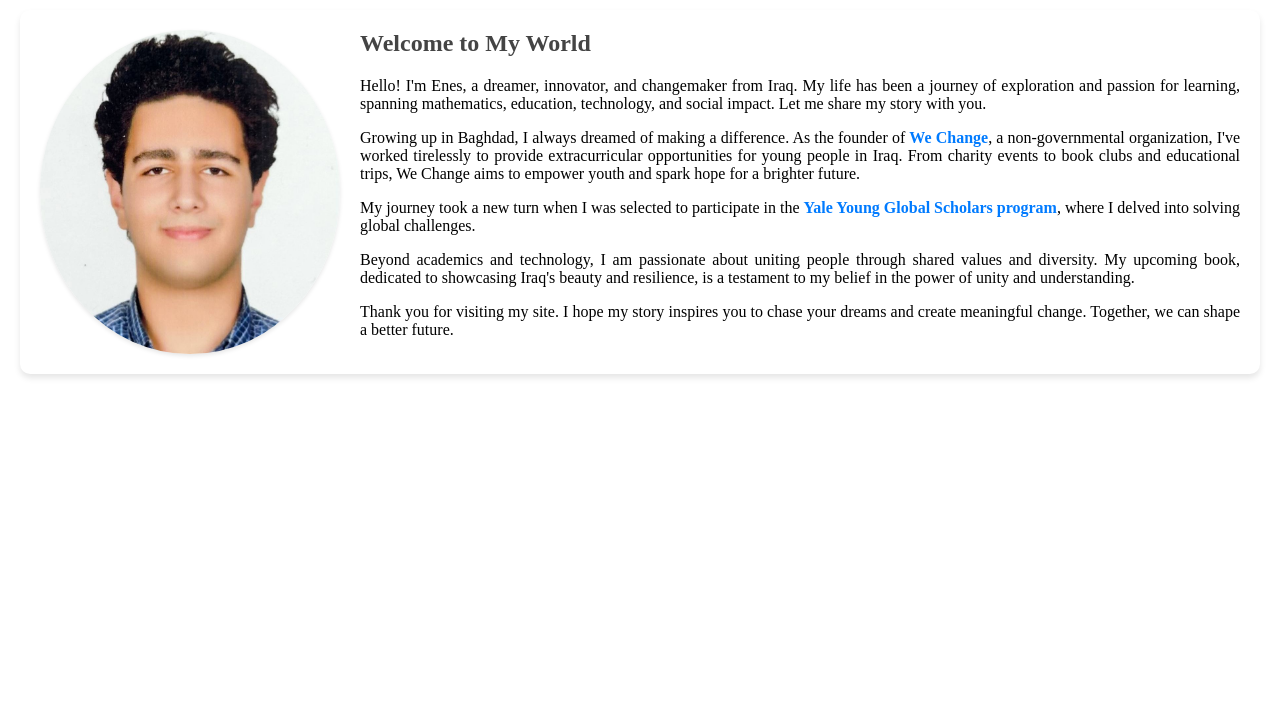
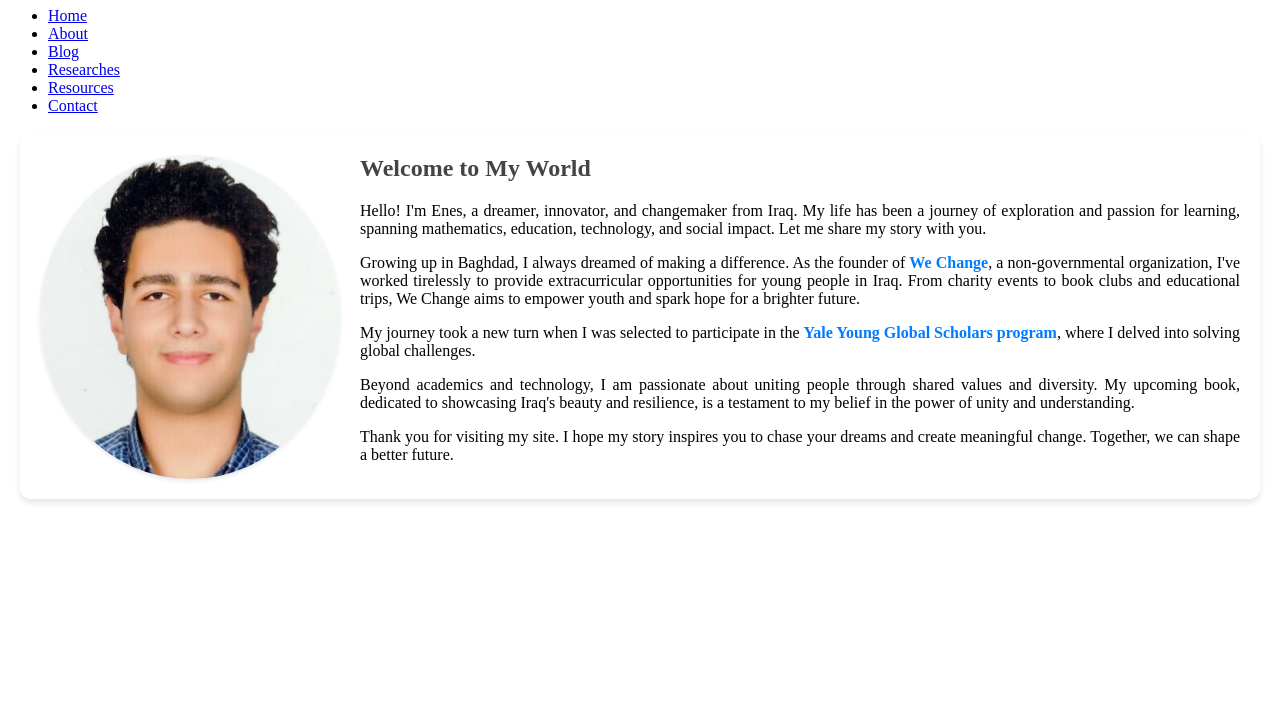
Before and after one commit to enesercanh/my-blog, a plain HTML site: page about.html in a window 1280 px wide. Shown: the part 73-800 px from the top of the page. Drawn offline with Linux system fonts and the light colour scheme.

Commit message:
Update about.html

```diff
--- a/about.html
+++ b/about.html
@@ -5,27 +5,6 @@
     <meta name="viewport" content="width=device-width, initial-scale=1.0">
     <title>About Enes</title>
     <style>
-        header h1 {
-            margin: 0;
-        }
-        nav ul {
-            list-style: none;
-            padding: 0;
-            display: flex;
-            justify-content: center;
-            margin: 0;
-        }
-        nav ul li {
-            margin: 0 15px;
-        }
-        nav ul li a {
-            color: white;
-            text-decoration: none;
-            font-weight: bold;
-        }
-        nav ul li a:hover {
-            text-decoration: underline;
-        }
         .about-section {
             display: flex;
             flex-wrap: wrap;
```
